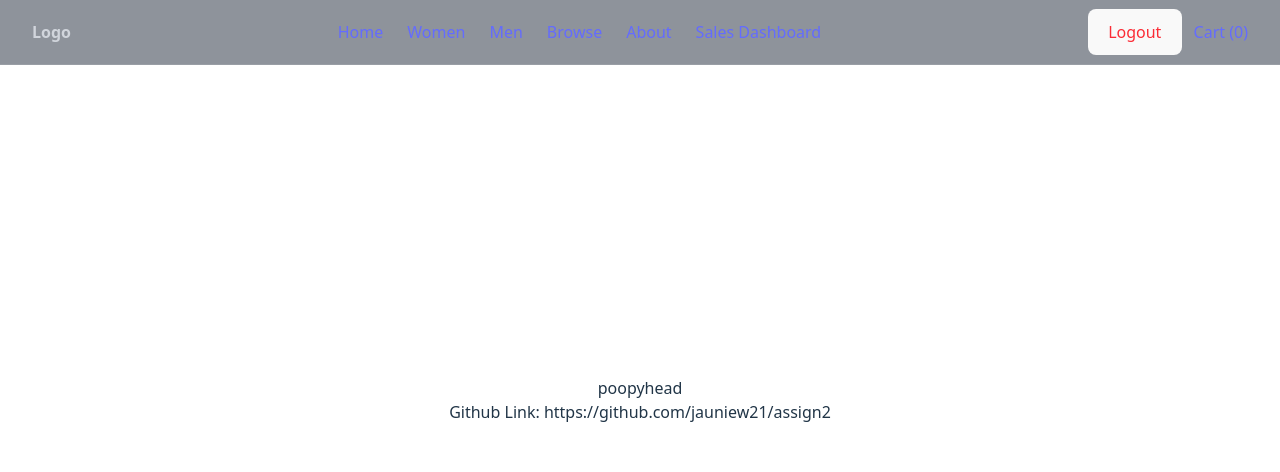
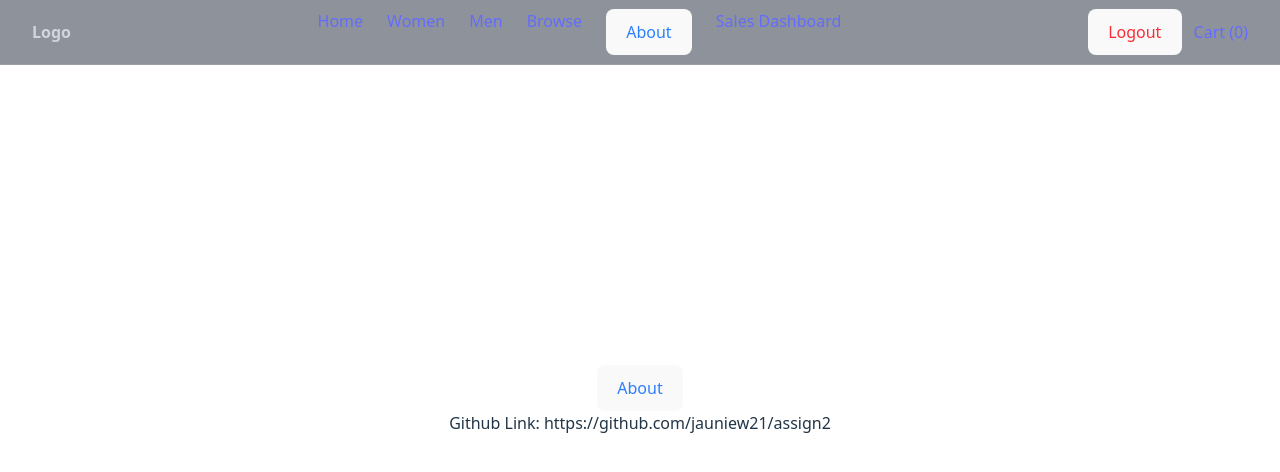
Before and after one commit to jauniew21/assign2, a React (Vite) app in the folder clothing-store-react-app/: page /about in a window 1280 px wide. Shown: the top 472 px of the page. Built offline with nearby package versions, Linux system fonts and the light colour scheme; no server answers.

Commit message:
about us dialog

```diff
--- a/clothing-store-react-app/src/components/AboutView.jsx
+++ b/clothing-store-react-app/src/components/AboutView.jsx
@@ -1,9 +1,53 @@
-
+import { useState } from 'react';
+import Box from '@mui/material/Box';
+import Button from '@mui/material/Button';
+import Typography from '@mui/material/Typography';
+import Modal from '@mui/material/Modal';
 
 const AboutView = (props) => {
-    return(<div>
-        <p>poopyhead</p>
-    </div>)
-}
+    const [open, setOpen] = useState(false);
+    const handleOpen = () => setOpen(true);
+    const handleClose = () => setOpen(false);
+
+    const style = {
+        position: 'absolute',
+        top: '50%',
+        left: '50%',
+        transform: 'translate(-50%, -50%)',
+        width: 600,
+        bgcolor: 'black',
+        border: '2px solid #000',
+        boxShadow: 24,
+        p: 4,
+    };
+
+    return (
+        // Basic Material UI Modal: https://mui.com/material-ui/react-modal/
+        <div>
+            <button onClick={handleOpen}
+            className='border-none bg-transparent text-blue-500 font-semibold py-2 px-4 border border-blue-500 rounded'>
+                About</button>
+            <Modal
+                open={open}
+                onClose={handleClose}
+                aria-labelledby="modal-modal-title"
+                aria-describedby="modal-modal-description"
+            >
+            <Box sx={style}>
+                <Typography id="modal-modal-title" variant="h6" component="h2">
+                About Us
+                </Typography>
+                <Typography id="modal-modal-description" sx={{ mt: 2 }}>
+                    We are Jaunie and Michelle and this our second assignment in COMP 4513 - Advanced Web Development. We've made a basic store page using React and Tailwind.
+                    There are several views, both immediately visible (see header) and hidden (admin only).<br />
+
+                    MaterialUI was used to create all modals (including this one) and charts. And DaisyUI was used to create the carousel on the Home Page. <br />
+
+                    Github Repo: https://github.com/jauniew21/assign2/tree/main
+                </Typography>
+            </Box>
+            </Modal>
+        </div>)
+    }
 
 export default AboutView;
--- a/clothing-store-react-app/src/components/header.jsx
+++ b/clothing-store-react-app/src/components/header.jsx
@@ -1,5 +1,6 @@
 import { useContext, useState } from 'react';
-import { Link } from 'react-router-dom'
+import AboutView from './AboutView.jsx'
+import { Link } from 'react-router-dom';
 import { CartContext } from './CartContext.jsx';
 
 const Header = (props) => {
@@ -19,7 +20,7 @@ const Header = (props) => {
             <Link to="/women" gender={true}>Women</Link>
             <Link to="/men" gender={false}>Men</Link>
             <Link to="/browse">Browse</Link>
-            <Link to="/about">About</Link>
+            <AboutView />
             <Link to="/dashboard"
             className={`bg-none transition-colors duration-200
             ${props.isLoggedIn ? 'hidden' : ''}`}>
--- a/clothing-store-react-app/src/index.css
+++ b/clothing-store-react-app/src/index.css
@@ -45,7 +45,7 @@ button {
   font-size: 1em;
   font-weight: 500;
   font-family: inherit;
-  background-color: #1a1a1a;
+  background-color: none;
   cursor: pointer;
   transition: border-color 0.25s;
 }
```
